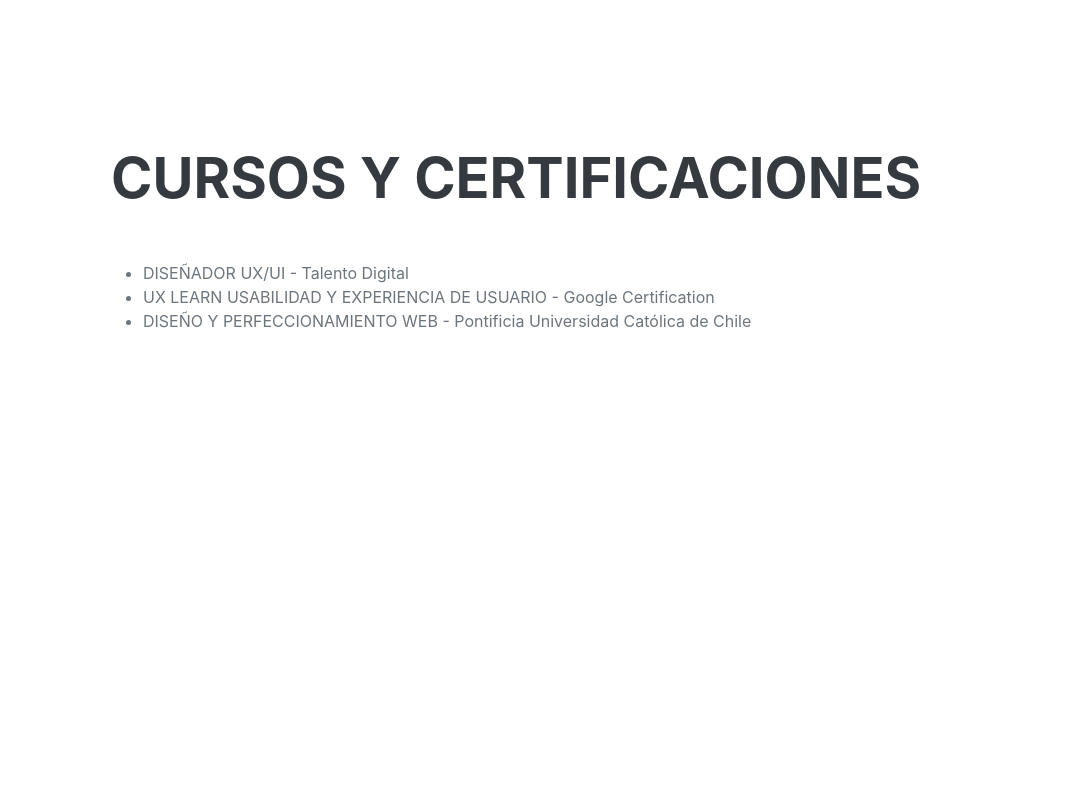
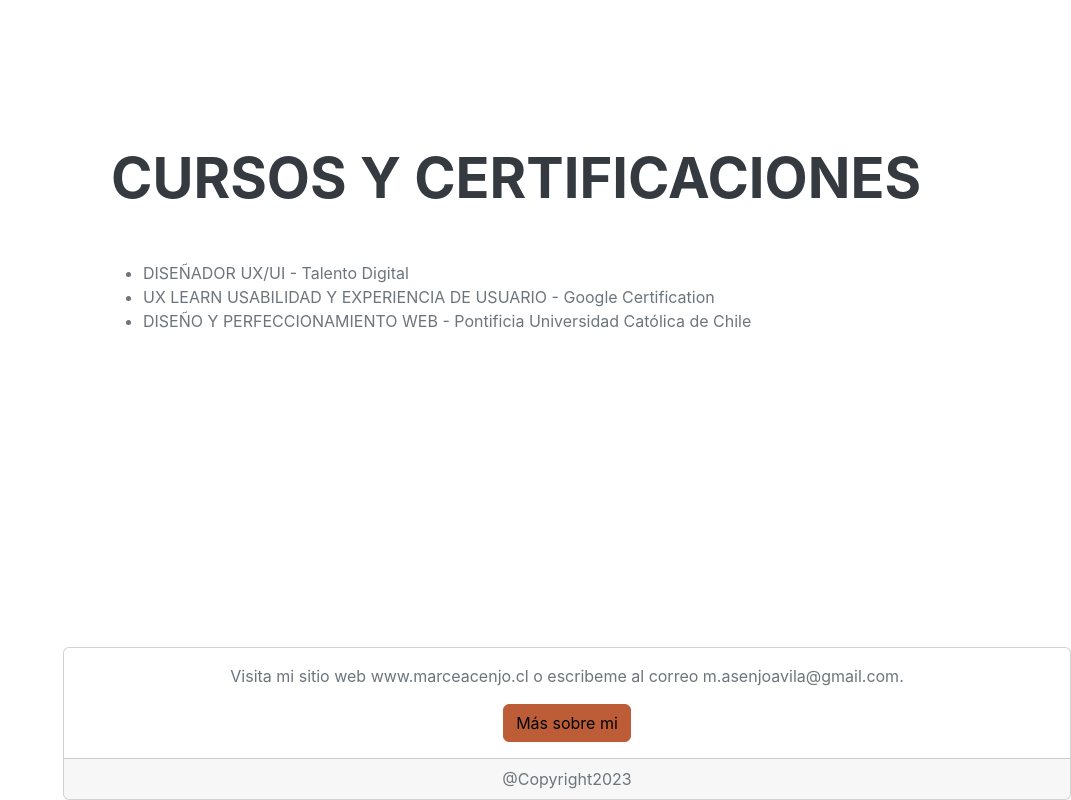
Before and after one commit to DanielAr01/marcelaasenjo.github.io, a plain HTML site: page index.html in a window 1280 px wide. Shown: the part 5246-6046 px from the top of the page, without its empty margins (209-1280 px from the left). Before the commit the page ends 5893 px from the top, so only its background shows below. Drawn offline with nearby package versions, Linux system fonts and the light colour scheme; a web font is replaced by a local one.

Commit message:
agregue el footer

```diff
--- a/index.html
+++ b/index.html
@@ -15,7 +15,7 @@
         <!-- Core theme CSS (includes Bootstrap)-->
         <link href="css/styles.css" rel="stylesheet" />
     </head>
-    <body id="page-top">
+    <body id="page-top" >
         <!-- Navigation-->
         <nav class="navbar navbar-expand-lg navbar-dark bg-primary fixed-top" id="sideNav">
             <a class="navbar-brand js-scroll-trigger" href="#page-top">
@@ -230,5 +230,15 @@
         <script src="https://cdn.jsdelivr.net/npm/bootstrap@5.2.3/dist/js/bootstrap.bundle.min.js"></script>
         <!-- Core theme JS-->
         <script src="js/scripts.js"></script>
+        <div class="card text-center">
+            <div class="card-body">
+              <p class="card-text">Visita mi sitio web www.marceacenjo.cl o escribeme al correo m.asenjoavila@gmail.com.</p>
+              <a href="#" class="btn btn-primary">Más sobre mi</a>
+            </div>
+            <div class="card-footer text-body-secondary">
+              @Copyright2023
+            </div>
+          </div>
     </body>
+
 </html>
```
